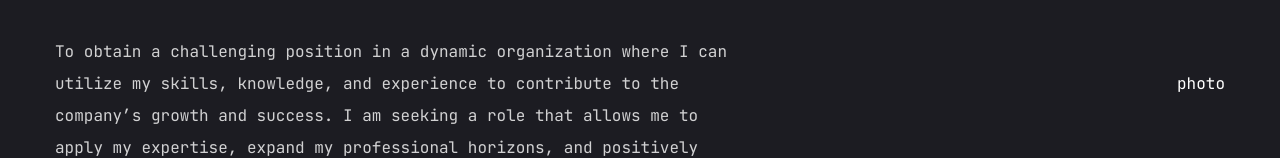
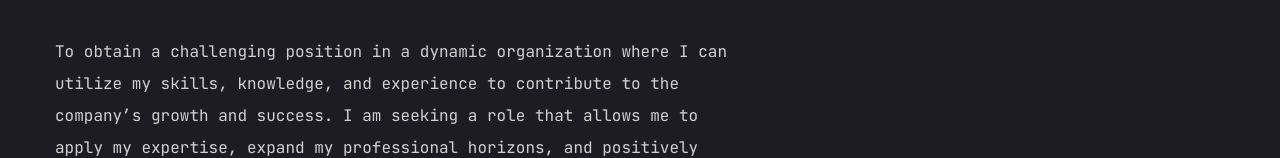
Before and after one commit to shahriar2880/portfolio, a Next.js app: page / in a window 1280 px wide. Shown: the part 368-526 px from the top of the page. Built offline with nearby package versions, Linux system fonts and the light colour scheme.

Commit message:
create inage file

```diff
--- a/app/page.jsx
+++ b/app/page.jsx
@@ -1,3 +1,4 @@
+import Photo from "@/components/Photo";
 import Social from "@/components/Social";
 import { Button } from "@/components/ui/button";
 import { FiDownload } from "react-icons/fi";
@@ -32,12 +33,12 @@ const Home = () => {
               </Button>
               {/* socials */}
               <div className="mb-8 xl:mb-8">
-                <Social containerStyle="flex gap-6" iconStyles="w-9 h-9 border border-accent rounded-full flex justify-center items-center text-accent text-base hover:bg-accent hover:text-primary hover:transition-all duration-300"/>
+                <Social containerStyle="flex gap-6" iconStyles="w-9 h-9 border border-accent rounded-full flex justify-center items-center text-accent text-base hover:bg-accent hover:text-primary hover:transition-all duration-600"/>
               </div>
             </div>
           </div>
           {/* photo */}
-          <div>photo</div>
+          <div><Photo/></div>
         </div>
       </div>
     </section>
--- /dev/null
+++ b/components/Photo.jsx
@@ -0,0 +1,10 @@
+"use client"
+const Photo = () => {
+  return (
+    <div>
+
+    </div>
+  )
+}
+
+export default Photo
```
Also changed, not shown: public/images/pic.png (added).
